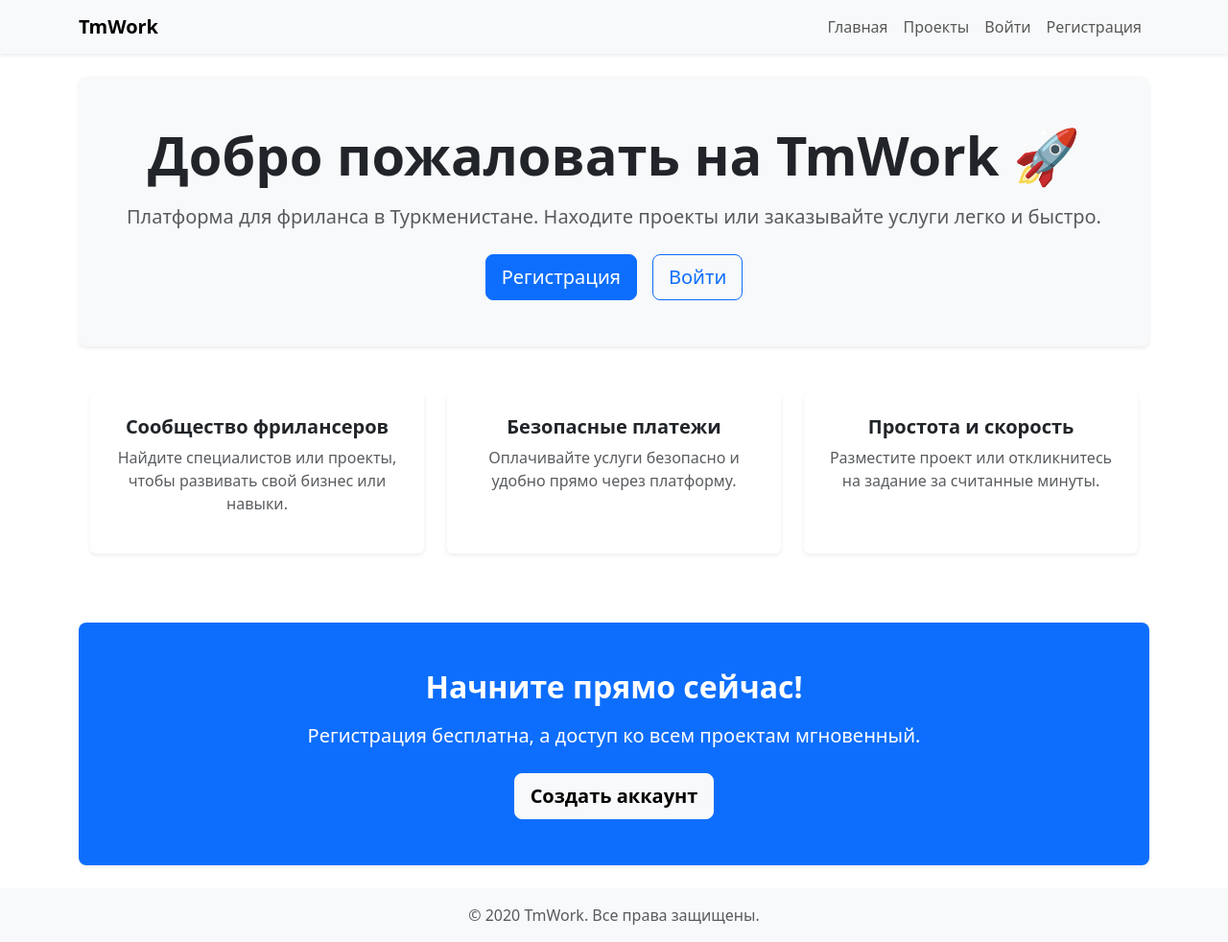
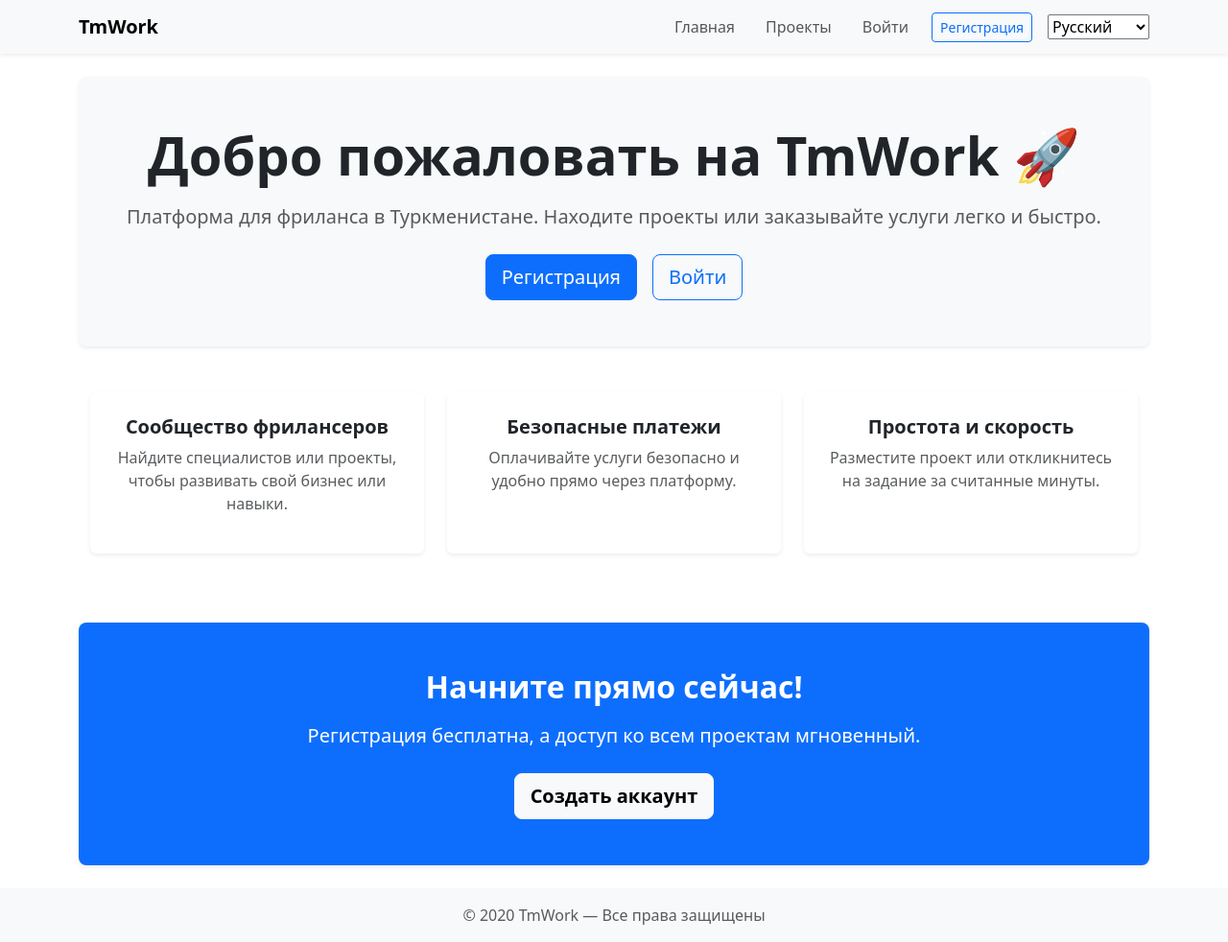
Before and after one commit to mgfood/TmWork, a Django app: template main/templates/main/home.html in a window 1280 px wide. Shown: the whole page at 96% size. Run offline with Django 5.2, Linux system fonts and the light colour scheme; the template is opened without the code that fills it: most values are stand-ins (such as "Sample title", 1, 10 or a date in 2020); some libraries are stand-ins or nearby versions.

Commit message:
Добавление изменение языка на сайт

```diff
--- a/main/templates/main/base.html
+++ b/main/templates/main/base.html
@@ -1,70 +1,88 @@
+{% load static i18n %}
+{%get_current_language as LANGUAGE_CODE%}
 <!DOCTYPE html>
-<html lang="ru">
+<html lang="{{ LANGUAGE_CODE }}">
 <head>
     <meta charset="UTF-8">
     <meta name="viewport" content="width=device-width, initial-scale=1">
-    <meta name="description" content="TmWork - Платформа фриланса в Туркменистане">
+    <meta name="description" content="{% trans 'TmWork - Платформа фриланса в Туркменистане' %}">
     <title>{% block title %}TmWork{% endblock %}</title>
-
-    {% load static %}
 
     <!-- Bootstrap CSS -->
     <link rel="stylesheet" href="{% static 'css/bootstrap.min.css' %}">
-
-    <!-- Ваши кастомные стили (если будут) -->
     <link rel="stylesheet" href="{% static 'css/style.css' %}">
 </head>
-<body>
+<body class="d-flex flex-column min-vh-100">
 
 <!-- Navbar -->
 <nav class="navbar navbar-expand-lg navbar-light bg-light shadow-sm">
     <div class="container">
         <a class="navbar-brand fw-bold" href="/">TmWork</a>
 
-        <!-- Гамбургер для мобильных -->
-        <button class="navbar-toggler" type="button" data-bs-toggle="collapse" data-bs-target="#navbarSupportedContent"
-                aria-controls="navbarSupportedContent" aria-expanded="false" aria-label="Toggle navigation">
+        <button class="navbar-toggler" type="button" data-bs-toggle="collapse"
+                data-bs-target="#navbarContent">
             <span class="navbar-toggler-icon"></span>
         </button>
 
-        <!-- Меню -->
-        <div class="collapse navbar-collapse" id="navbarSupportedContent">
-            <ul class="navbar-nav ms-auto mb-2 mb-lg-0">
+        <div class="collapse navbar-collapse" id="navbarContent">
+            <ul class="navbar-nav ms-auto align-items-lg-center gap-lg-3">
+
                 <li class="nav-item">
-                    <a class="nav-link fw-medium" href="/">Главная</a>
+                    <a class="nav-link" href="/">{% trans "Главная" %}</a>
                 </li>
+
                 <li class="nav-item">
-                    <a class="nav-link fw-medium" href="/projects/">Проекты</a>
+                    <a class="nav-link" href="/projects/">{% trans "Проекты" %}</a>
                 </li>
+
                 <li class="nav-item">
-                    <a class="nav-link fw-medium" href="/login/">Войти</a>
+                    <a class="nav-link" href="/login/">{% trans "Войти" %}</a>
                 </li>
+
                 <li class="nav-item">
-                    <a class="nav-link fw-medium" href="/register/">Регистрация</a>
+                    <a class="btn btn-outline-primary btn-sm" href="/register/">
+                        {% trans "Регистрация" %}
+                    </a>
                 </li>
+
+                <!-- Language switch -->
+                <li class="nav-item">
+                    <form action="{% url 'set_language' %}" method="post">
+    {% csrf_token %}
+    <!-- подставляем текущий путь без языкового префикса -->
+    <input name="next" type="hidden" value="{{ request.path|cut:"/ru"|cut:"/tk" }}">
+    <select name="language" onchange="this.form.submit()">
+        {% get_current_language as LANGUAGE_CODE %}
+        {% get_available_languages as LANGUAGES %}
+        {% for lang in LANGUAGES %}
+            <option value="{{ lang.0 }}" {% if lang.0 == LANGUAGE_CODE %}selected{% endif %}>
+                {{ lang.1 }}
+            </option>
+        {% endfor %}
+    </select>
+</form>
+                </li>
+
             </ul>
         </div>
     </div>
 </nav>
 
-<!-- Основной контент -->
-<main class="py-4">
+<!-- Content -->
+<main class="py-4 flex-grow-1">
     <div class="container">
         {% block content %}{% endblock %}
     </div>
 </main>
 
 <!-- Footer -->
-<footer class="bg-light text-center text-muted py-3 mt-auto shadow-sm">
+<footer class="bg-light text-center text-muted py-3 shadow-sm">
     <div class="container">
-        &copy; {{ year }} TmWork. Все права защищены.
+        &copy; {{ year|default:2025 }} TmWork — {% trans "Все права защищены" %}
     </div>
 </footer>
 
-<!-- Bootstrap JS (bundle включает Popper) -->
 <script src="{% static 'js/bootstrap.bundle.min.js' %}"></script>
-
-<!-- Ваши кастомные скрипты -->
 <script src="{% static 'js/main.js' %}"></script>
 </body>
 </html>
--- a/main/templates/main/home.html
+++ b/main/templates/main/home.html
@@ -1,56 +1,86 @@
 {% extends 'main/base.html' %}
+{% load i18n %}
 
-{% block title %}Главная | TmWork{% endblock %}
+{% block title %}{% trans "Главная" %} | TmWork{% endblock %}
 
 {% block content %}
 
 <!-- Hero Section -->
 <section class="py-5 text-center bg-light rounded-3 shadow-sm mb-5">
     <div class="container">
-        <h1 class="display-4 fw-bold mb-3">Добро пожаловать на TmWork 🚀</h1>
-        <p class="lead text-muted mb-4">Платформа для фриланса в Туркменистане. Находите проекты или заказывайте услуги легко и быстро.</p>
+        <h1 class="display-4 fw-bold mb-3">
+            {% trans "Добро пожаловать на TmWork" %} 🚀
+        </h1>
+
+        <p class="lead text-muted mb-4">
+            {% trans "Платформа для фриланса в Туркменистане. Находите проекты или заказывайте услуги легко и быстро." %}
+        </p>
+
         <div class="d-flex justify-content-center gap-3">
-            <a href="/register/" class="btn btn-primary btn-lg">Регистрация</a>
-            <a href="/login/" class="btn btn-outline-primary btn-lg">Войти</a>
+            <a href="/register/" class="btn btn-primary btn-lg">
+                {% trans "Регистрация" %}
+            </a>
+            <a href="/login/" class="btn btn-outline-primary btn-lg">
+                {% trans "Войти" %}
+            </a>
         </div>
     </div>
 </section>
 
-<!-- Features Section -->
+<!-- Features -->
 <section class="mb-5">
     <div class="container">
         <div class="row text-center">
+
             <div class="col-md-4 mb-4">
                 <div class="p-4 shadow-sm rounded bg-white h-100">
-                    <i class="bi bi-people-fill fs-1 text-primary mb-3"></i>
-                    <h5 class="fw-bold mb-2">Сообщество фрилансеров</h5>
-                    <p class="text-muted">Найдите специалистов или проекты, чтобы развивать свой бизнес или навыки.</p>
+                    <h5 class="fw-bold mb-2">
+                        {% trans "Сообщество фрилансеров" %}
+                    </h5>
+                    <p class="text-muted">
+                        {% trans "Найдите специалистов или проекты, чтобы развивать свой бизнес или навыки." %}
+                    </p>
                 </div>
             </div>
+
             <div class="col-md-4 mb-4">
                 <div class="p-4 shadow-sm rounded bg-white h-100">
-                    <i class="bi bi-wallet2 fs-1 text-primary mb-3"></i>
-                    <h5 class="fw-bold mb-2">Безопасные платежи</h5>
-                    <p class="text-muted">Оплачивайте услуги безопасно и удобно прямо через платформу.</p>
+                    <h5 class="fw-bold mb-2">
+                        {% trans "Безопасные платежи" %}
+                    </h5>
+                    <p class="text-muted">
+                        {% trans "Оплачивайте услуги безопасно и удобно прямо через платформу." %}
+                    </p>
                 </div>
             </div>
+
             <div class="col-md-4 mb-4">
                 <div class="p-4 shadow-sm rounded bg-white h-100">
-                    <i class="bi bi-speedometer2 fs-1 text-primary mb-3"></i>
-                    <h5 class="fw-bold mb-2">Простота и скорость</h5>
-                    <p class="text-muted">Разместите проект или откликнитесь на задание за считанные минуты.</p>
+                    <h5 class="fw-bold mb-2">
+                        {% trans "Простота и скорость" %}
+                    </h5>
+                    <p class="text-muted">
+                        {% trans "Разместите проект или откликнитесь на задание за считанные минуты." %}
+                    </p>
                 </div>
             </div>
+
         </div>
     </div>
 </section>
 
-<!-- Call to Action Section -->
+<!-- CTA -->
 <section class="text-center py-5 bg-primary text-white rounded-3 shadow-sm">
     <div class="container">
-        <h2 class="fw-bold mb-3">Начните прямо сейчас!</h2>
-        <p class="lead mb-4">Регистрация бесплатна, а доступ ко всем проектам мгновенный.</p>
-        <a href="/register/" class="btn btn-light btn-lg fw-bold">Создать аккаунт</a>
+        <h2 class="fw-bold mb-3">
+            {% trans "Начните прямо сейчас!" %}
+        </h2>
+        <p class="lead mb-4">
+            {% trans "Регистрация бесплатна, а доступ ко всем проектам мгновенный." %}
+        </p>
+        <a href="/register/" class="btn btn-light btn-lg fw-bold">
+            {% trans "Создать аккаунт" %}
+        </a>
     </div>
 </section>
 
--- a/tmwork_project/urls.py
+++ b/tmwork_project/urls.py
@@ -16,8 +16,10 @@ Including another URLconf
 """
 from django.contrib import admin
 from django.urls import path, include
-
+from django.conf.urls.i18n import i18n_patterns
 urlpatterns = [
     path('admin/', admin.site.urls),
-    path('', include('main.urls'))
+    path('i18n/', include('django.conf.urls.i18n'))
 ]
+
+urlpatterns += i18n_patterns(path('', include('main.urls')))
```
Also changed, not shown: tmwork_project/settings.py (+11 -1 lines), locale/ru/LC_MESSAGES/django.po (added), locale/tk/LC_MESSAGES/django.po (added), 2 other files.
